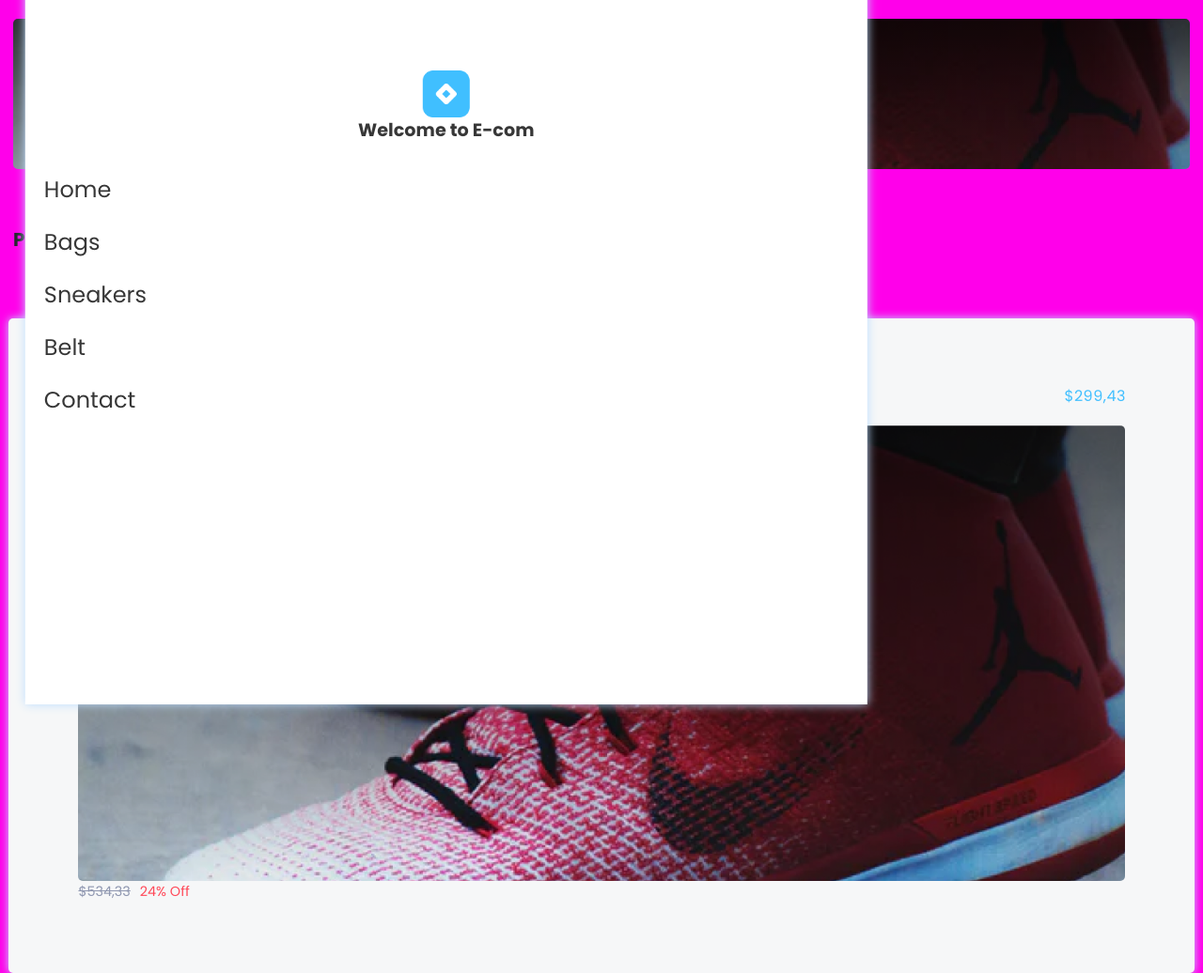
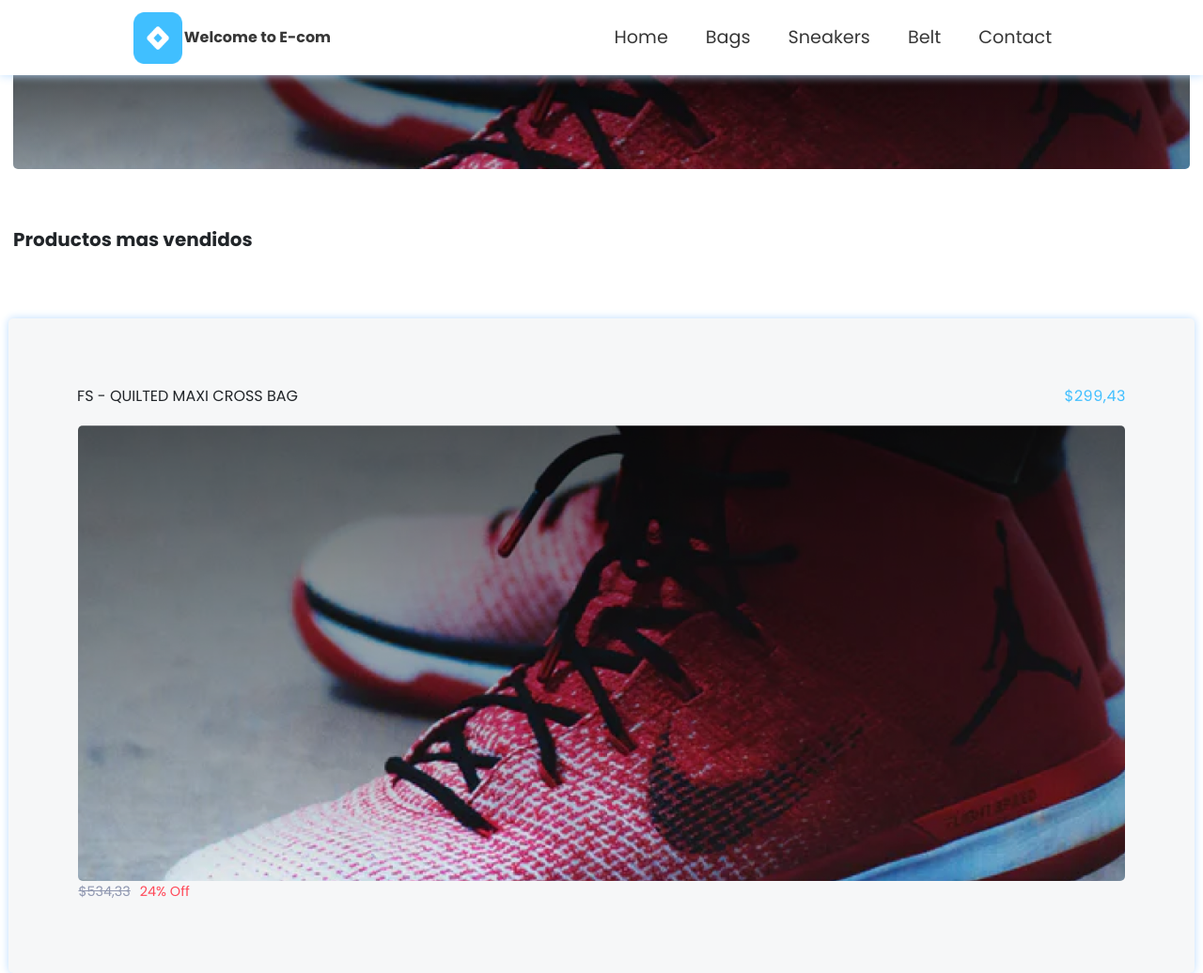
Before and after one commit to andr11s/shopvite, a website built with Vite: page index.html in a window 1280 px wide. Shown: the top 1036 px of the page at 94% size. Built offline with nearby package versions, Linux system fonts and the light colour scheme.

Commit message:
feact(header): update in mobile, tablets, laptops

```diff
--- a/index.html
+++ b/index.html
@@ -6,7 +6,7 @@
   <meta charset="UTF-8" />
   <link rel="icon" type="image/svg+xml" href="./src/assets/image/logo.svg" />
   <meta name="viewport" content="width=device-width, initial-scale=1.0" />
-  <title>Tienda virtual</title>
+  <title>E-com</title>
 </head>
 
 <body>
--- a/src/app/commons/header.ts
+++ b/src/app/commons/header.ts
@@ -36,15 +36,14 @@ export function Header() {
     </div>
   </div>
 
-
-  <nav role="navigation" class="menu__responsive view__menu menu__in--view" id="nav__menu">
-    <div class="menu__responsive--section">
+  <nav role="navigation" class="menu__responsive  menu__in--view" id="nav__menu">
+    <div class="menu__responsive--left">
       <img src="${onlyLogo}" alt="" class="d-inline-block align-text-center">
       <a class="menu__responsive--logo" href="#">
         Welcome to E-com
       </a>
     </div>
-    <ul class="menu__responsive--ul">
+    <ul class="menu__responsive--right">
       <li class="menu__responsive--li"><a href="#">Home</a></li>
       <li class="menu__responsive--li"><a href="#">Bags</a></li>
       <li class="menu__responsive--li"><a href="#">Sneakers</a></li>
--- a/src/assets/responsive.scss
+++ b/src/assets/responsive.scss
@@ -65,12 +65,7 @@
     background-color: $backgroundcolor;
     -webkit-font-smoothing: antialiased;
   }
-  .menu__responsive--ul li {
-    padding: 10px 0;
-    transition-delay: 2s;
-  }
-
-  .menu__responsive li {
+  .menu__responsive--right > li {
     padding: 10px 0;
     transition-delay: 2s;
   }
@@ -104,14 +99,14 @@
     opacity: 0.5;
   }
 
-  .menu__responsive--section {
+  .menu__responsive--left {
     display: flex;
     flex-direction: column;
     align-items: center;
     padding-bottom: 20px;
   }
 
-  .menu__responsive--section > img {
+  .menu__responsive--left > img {
     max-width: 100%;
     width: 50px;
     height: 50px;
@@ -140,7 +135,6 @@
 
   .discounted__products-text {
     display: flex;
-    position: absolute;
     padding: 15% 5%;
     justify-content: start;
     align-items: start;
@@ -223,89 +217,8 @@
 
 /* smartphones, Android phones, landscape iPhone */
 @media (min-width: 480px) {
-  .header__menu {
-    width: 100%;
-    position: fixed;
-    bottom: 0;
-  }
-
-  .menu {
-    background-color: #fff;
-    border-radius: 12px;
-    box-shadow: 0 0 1px 0 rgba($text-gray, 0.25), 0 15px 30px 0 rgba(#342ead, 0.1);
-    display: flex;
-    flex-grow: 1;
-    margin: 0;
-    overflow: hidden;
-  }
-
-  .menu-item {
-    display: flex;
-    flex-direction: column;
-    justify-content: center;
-    align-items: center;
-    flex-grow: 1;
-    text-decoration: none;
-    &:focus,
-    &:hover {
-      outline: none;
-      .material-icons {
-        color: $colorprimaryblue;
-      }
-
-      .menu-item-label {
-        font-family: $PPINSL;
-        color: $colorprimaryblue;
-      }
-    }
-  }
-
-  .material-icons {
-    display: block;
-    margin-bottom: 4px;
-    font-size: 20px;
-    color: mix($backgroundcolor, $text-gray, 60%);
-    transition: 0.25s ease;
-  }
-
-  .menu-item-label {
-    font-family: $PPINSL;
-    display: block;
-    font-size: 13px;
-    color: mix(#fff, #342ead, 70%);
-    transition: 0.25s ease;
-  }
-
-  .menu__responsive {
-    position: fixed;
-    width: 70vw;
-    height: 100vh;
-    box-shadow: 0 0 10px $colorgray;
-    margin: -50px 0 0 -50px;
-    padding: 20px;
-    padding-top: 125px;
-    background-color: $backgroundcolor;
-    -webkit-font-smoothing: antialiased;
-  }
-
-  .menu__responsive--ul li {
-    padding: 10px 0;
-    transition-delay: 2s;
-  }
-
-  .menu__responsive li {
-    padding: 10px 0;
-    transition-delay: 2s;
-  }
-
   .menu__active {
     display: none;
-  }
-
-  .menu__in--view {
-    transform-origin: 0% 0%;
-    transform: translate(-100%, 0);
-    transition: transform 0.5s cubic-bezier(0.77, 0.2, 0.05, 1);
   }
 
   .menu__out--view {
@@ -322,71 +235,10 @@
     font-size: 1.5em;
     transition: 200ms;
   }
-
-  .menu__responsive--li a:hover {
-    opacity: 0.5;
-  }
-
-  .menu__responsive--section {
-    display: flex;
-    flex-direction: column;
-    align-items: center;
-    padding-bottom: 20px;
-  }
-
-  .menu__responsive--section > img {
-    max-width: 100%;
-    width: 50px;
-    height: 50px;
-  }
-
-  .menu__responsive--logo {
-    text-decoration: none;
-    color: $neutraldark;
-    opacity: 1;
-    font-size: 1.2rem;
-    font-family: $PPINSB;
-  }
 }
 
 /* portrait tablets, portrait iPad, e-readers (Nook/Kindle), landscape 800x480 phones (Android) */
 @media (min-width: 600px) {
-  .header__menu {
-    width: 100%;
-    position: fixed;
-    bottom: 0;
-  }
-
-  .menu {
-    background-color: #fff;
-    border-radius: 12px;
-    box-shadow: 0 0 1px 0 rgba($text-gray, 0.25), 0 15px 30px 0 rgba(#342ead, 0.1);
-    display: flex;
-    flex-grow: 1;
-    margin: 0;
-    overflow: hidden;
-  }
-
-  .menu-item {
-    display: flex;
-    flex-direction: column;
-    justify-content: center;
-    align-items: center;
-    flex-grow: 1;
-    text-decoration: none;
-    &:focus,
-    &:hover {
-      outline: none;
-      .material-icons {
-        color: $colorprimaryblue;
-      }
-
-      .menu-item-label {
-        color: $colorprimaryblue;
-      }
-    }
-  }
-
   .material-icons {
     font-family: $PPINSB;
     display: block;
@@ -404,38 +256,6 @@
     transition: 0.25s ease;
   }
 
-  .menu__responsive {
-    position: fixed;
-    width: 70vw;
-    height: 100vh;
-    box-shadow: 0 0 10px $colorgray;
-    margin: -50px 0 0 -50px;
-    padding: 20px;
-    padding-top: 125px;
-    background-color: $backgroundcolor;
-    -webkit-font-smoothing: antialiased;
-  }
-
-  .menu__responsive--ul li {
-    padding: 10px 0;
-    transition-delay: 2s;
-  }
-
-  .menu__responsive li {
-    padding: 10px 0;
-    transition-delay: 2s;
-  }
-
-  .menu__active {
-    display: none;
-  }
-
-  .menu__in--view {
-    transform-origin: 0% 0%;
-    transform: translate(-100%, 0);
-    transition: transform 0.5s cubic-bezier(0.77, 0.2, 0.05, 1);
-  }
-
   .menu__out--view {
     transform-origin: 0% 0%;
     transform: translate(calc($MAX-WIDTH - 62vw), 0);
@@ -451,23 +271,6 @@
     transition: 200ms;
   }
 
-  .menu__responsive--li a:hover {
-    opacity: 0.5;
-  }
-
-  .menu__responsive--section {
-    display: flex;
-    flex-direction: column;
-    align-items: center;
-    padding-bottom: 20px;
-  }
-
-  .menu__responsive--section > img {
-    max-width: 100%;
-    width: 50px;
-    height: 50px;
-  }
-
   .menu__responsive--logo {
     text-decoration: none;
     color: $neutraldark;
@@ -479,42 +282,6 @@
 
 /* tablet, landscape iPad, lo-res laptops ands desktops */
 @media (min-width: 801px) {
-  .header__menu {
-    width: 100%;
-    position: fixed;
-    bottom: 0;
-  }
-
-  .menu {
-    background-color: #fff;
-    border-radius: 12px;
-    box-shadow: 0 0 1px 0 rgba($text-gray, 0.25), 0 15px 30px 0 rgba(#342ead, 0.1);
-    display: flex;
-    flex-grow: 1;
-    margin: 0;
-    overflow: hidden;
-  }
-
-  .menu-item {
-    display: flex;
-    flex-direction: column;
-    justify-content: center;
-    align-items: center;
-    flex-grow: 1;
-    text-decoration: none;
-    &:focus,
-    &:hover {
-      outline: none;
-      .material-icons {
-        color: $colorprimaryblue;
-      }
-
-      .menu-item-label {
-        color: $colorprimaryblue;
-      }
-    }
-  }
-
   .material-icons {
     font-family: $PPINSB;
     display: block;
@@ -532,38 +299,6 @@
     transition: 0.25s ease;
   }
 
-  .menu__responsive {
-    position: fixed;
-    width: 70vw;
-    height: 100vh;
-    box-shadow: 0 0 10px $colorgray;
-    margin: -50px 0 0 -50px;
-    padding: 20px;
-    padding-top: 125px;
-    background-color: $backgroundcolor;
-    -webkit-font-smoothing: antialiased;
-  }
-
-  .menu__responsive--ul li {
-    padding: 10px 0;
-    transition-delay: 2s;
-  }
-
-  .menu__responsive li {
-    padding: 10px 0;
-    transition-delay: 2s;
-  }
-
-  .menu__active {
-    display: none;
-  }
-
-  .menu__in--view {
-    transform-origin: 0% 0%;
-    transform: translate(-100%, 0);
-    transition: transform 0.5s cubic-bezier(0.77, 0.2, 0.05, 1);
-  }
-
   .menu__out--view {
     transform-origin: 0% 0%;
     transform: translate(calc($MAX-WIDTH - 64vw), 0);
@@ -579,23 +314,6 @@
     transition: 200ms;
   }
 
-  .menu__responsive--li a:hover {
-    opacity: 0.5;
-  }
-
-  .menu__responsive--section {
-    display: flex;
-    flex-direction: column;
-    align-items: center;
-    padding-bottom: 20px;
-  }
-
-  .menu__responsive--section > img {
-    max-width: 100%;
-    width: 50px;
-    height: 50px;
-  }
-
   .menu__responsive--logo {
     text-decoration: none;
     color: $neutraldark;
@@ -607,22 +325,36 @@
 
 /* big landscape tablets, laptops, and desktops */
 @media (min-width: 1025px) {
-  body {
-    background-color: rgb(255, 0, 234);
-  }
-
   .header__menu {
     display: none;
   }
 
-  .menu__responsive--ul li {
-    padding: 10px 0;
-    transition-delay: 2s;
+  .menu__responsive {
+    position: fixed;
+    width: 100vw;
+    display: flex;
+    align-items: center;
+    justify-content: space-around;
+    padding: 0;
+    margin: 0;
+    height: 10vh;
+    box-shadow: 0 0 10px $colorgray;
+    background-color: $backgroundcolor;
+    -webkit-font-smoothing: antialiased;
+
+    transition: 1s;
   }
 
-  .menu__responsive li {
-    padding: 10px 0;
-    transition-delay: 2s;
+  .menu__responsive--right {
+    display: flex;
+    margin: 0;
+  }
+
+  .menu__responsive--right > li {
+    margin: 0;
+    padding: 0 20px;
+    transition-delay: 0s;
+    padding-left: 20px;
   }
 
   .menu__active {
@@ -630,9 +362,11 @@
   }
 
   .menu__in--view {
-    transform-origin: 0% 0%;
-    transform: translate(calc($MAX-WIDTH - 64vw), 0);
-    transition: transform 0.9s cubic-bezier(0.77, 0.2, 0.05, 1);
+    transform: initial;
+  }
+
+  .menu__out--view {
+    transform: initial;
   }
 
   .menu__responsive--li a {
@@ -640,39 +374,37 @@
     color: $neutraldark;
     opacity: 1;
     font-family: $PPINS;
-    font-size: 1.5em;
+    font-size: 1.2em;
     transition: 200ms;
   }
 
-  .menu__responsive--li a:hover {
-    opacity: 0.5;
+  .menu__responsive--left {
+    display: flex;
+    flex-direction: row;
+    align-items: center;
+    padding: 0;
   }
 
-  .menu__responsive--section {
-    display: flex;
-    flex-direction: column;
-    align-items: center;
-    padding-bottom: 20px;
-  }
-
-  .menu__responsive--section > img {
+  .menu__responsive--left > img {
     max-width: 100%;
-    width: 50px;
-    height: 50px;
+    width: 55px;
+    height: 55px;
+    padding: 0 1.5px;
   }
 
   .menu__responsive--logo {
     text-decoration: none;
     color: $neutraldark;
     opacity: 1;
-    font-size: 1.2rem;
+    font-size: 1rem;
     font-family: $PPINSB;
   }
 }
 
 /* hi-res laptops and desktops */
 @media (min-width: 1281px) {
-  body {
-    background-color: rgb(68, 0, 255);
+  .menu__responsive {
+    justify-content: space-between;
+    padding: 0 5%;
   }
 }
```
